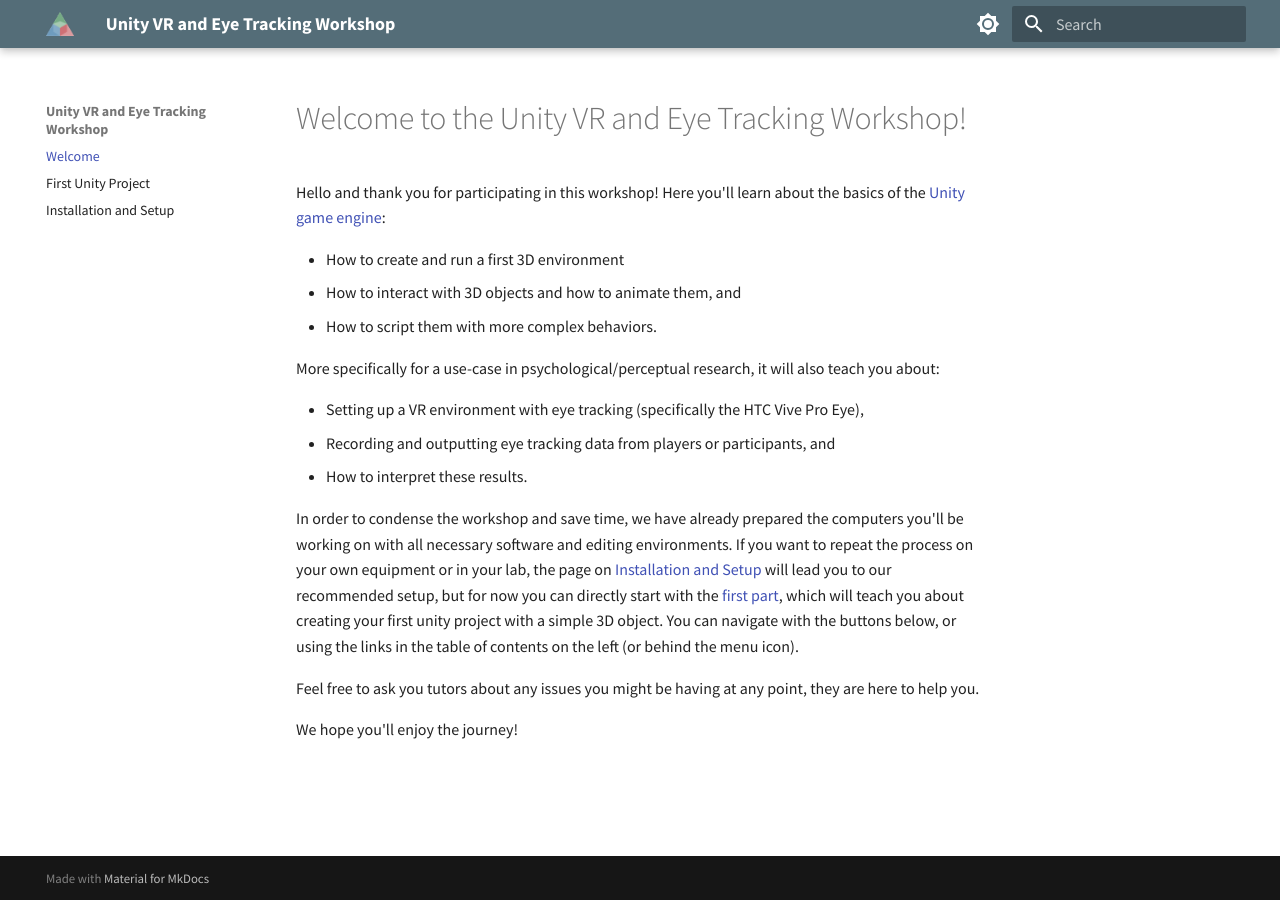
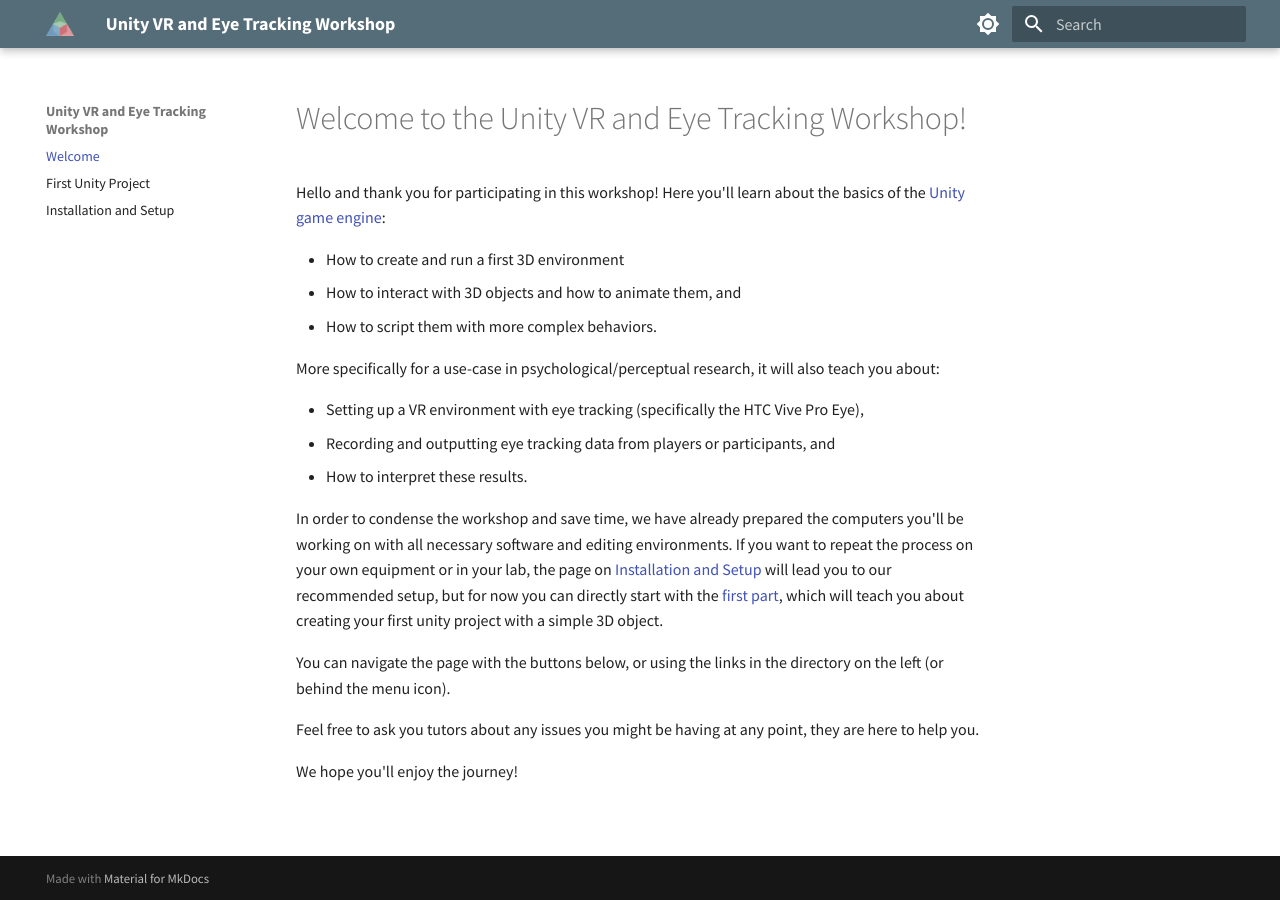
Before and after one commit to MaxSpur/unity-vr-et-workshop, an MkDocs documentation site: the page built from docs/index.md, in a window 1280 px wide. Built offline with MkDocs 1.6.1 and Material for MkDocs 9.7.7, drawn with Linux system fonts in a browser that asks for light colours.

Commit message:
Clean up directory

```diff
--- a/docs/index.md
+++ b/docs/index.md
@@ -12,7 +12,9 @@
 * Recording and outputting eye tracking data from players or participants, and
 * How to interpret these results.
 
-In order to condense the workshop and save time, we have already prepared the computers you'll be working on with all necessary software and editing environments. If you want to repeat the process on your own equipment or in your lab, the page on [Installation and Setup](#installing-unity) will lead you to our recommended setup, but for now you can directly start with the [first part](page-0.md), which will teach you about creating your first unity project with a simple 3D object. You can navigate with the buttons below, or using the links in the table of contents on the left (or behind the menu icon).
+In order to condense the workshop and save time, we have already prepared the computers you'll be working on with all necessary software and editing environments. If you want to repeat the process on your own equipment or in your lab, the page on [Installation and Setup](#installing-unity) will lead you to our recommended setup, but for now you can directly start with the [first part](page-0.md), which will teach you about creating your first unity project with a simple 3D object.
+
+You can navigate the page with the buttons below, or using the links in the directory on the left (or behind the menu icon).
 
 Feel free to ask you tutors about any issues you might be having at any point, they are here to help you.
 
```
Also changed, not shown: docs/page-0.md (+0 -2 lines), docs/assets/page-1/1-hub-create.png (renamed from docs/screenshots/0-transform/1-hub-create.png), 1 other file.
